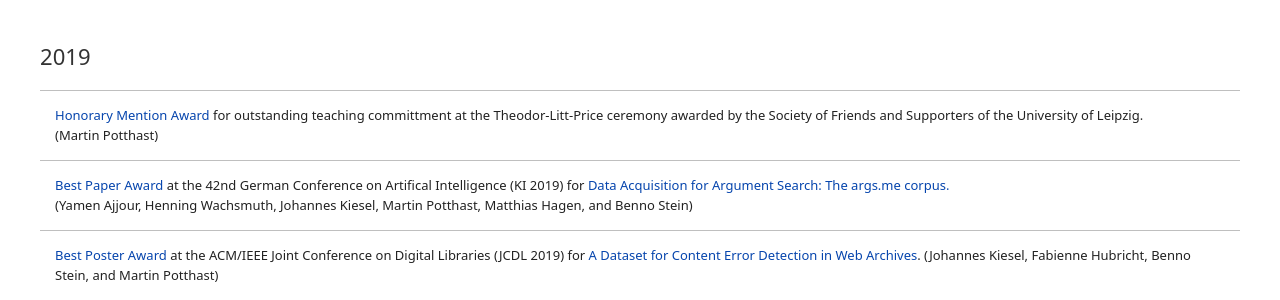
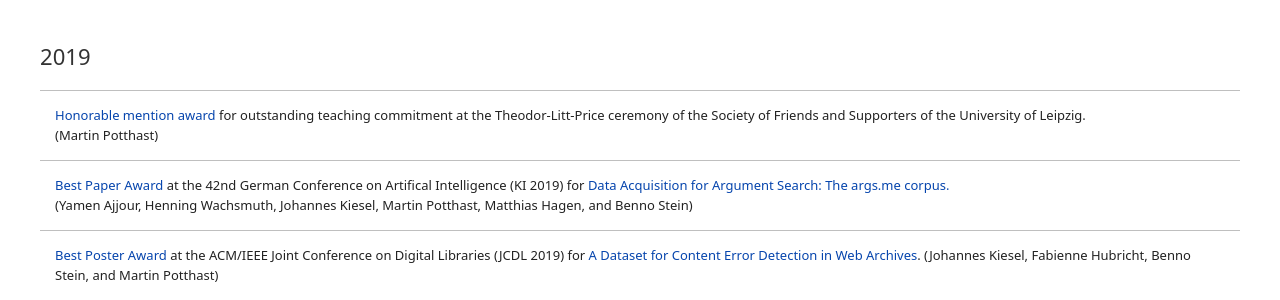
Before and after one commit to temir-org/temir-org.github.io, a Jekyll site: the page built from research/awards.html, in a window 1280 px wide and 900 px high. Shown: the part 172-472 px from the top of the window. Built offline with Jekyll 4.4.1, drawn with Linux system fonts in a browser that asks for light colours.

Commit message:
Update awards.html

```diff
--- a/research/awards.html
+++ b/research/awards.html
@@ -14,7 +14,7 @@ title: Temir Awards
 <h2 id="year2019">2019</h2>
 <div id="theodor-litt-preis-2019" class="entry">
 <div class="description">
-<a href="https://temir.org/research/awards/img/ul19-honorary-mention-certificate.jpg">Honorary Mention Award</a> for outstanding teaching committment at the Theodor-Litt-Price ceremony awarded by the Society of Friends and Supporters of the University of Leipzig. </br> (Martin Potthast)
+<a href="https://temir.org/research/awards/img/ul19-honorary-mention-certificate.jpg">Honorable mention award</a> for outstanding teaching commitment at the Theodor-Litt-Price ceremony of the Society of Friends and Supporters of the University of Leipzig. </br> (Martin Potthast)
 </div>
 </div>
 <div id="best-paper-ki-2019" class="entry">
```
